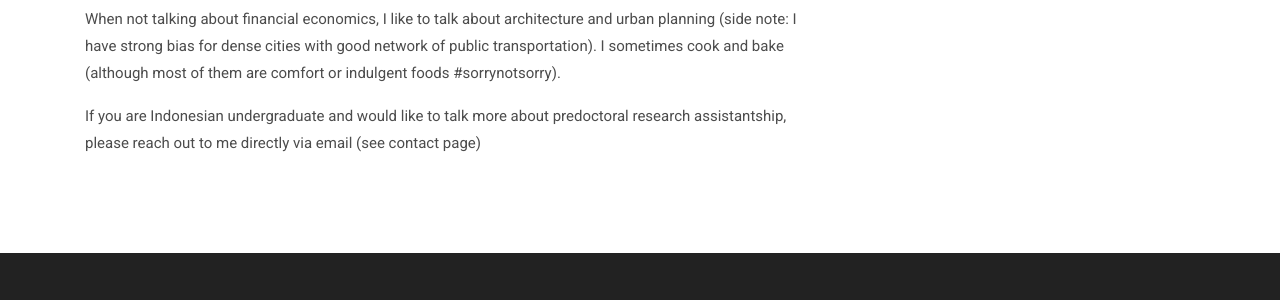
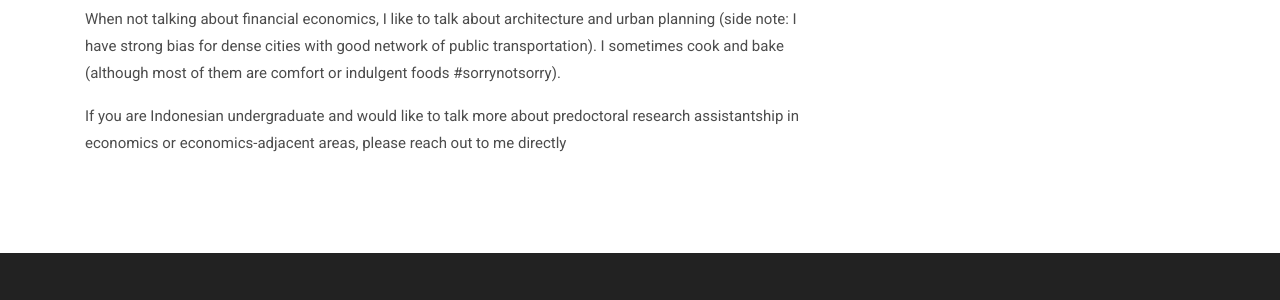
Before and after one commit to alumbanraja/alumbanraja.github.io, a Jekyll site: the page built from _pages/about.md, in a window 1280 px wide and 900 px high, scrolled down 893 px. Shown: the part 153-453 px from the top of the window. Built offline with Jekyll 4.4.1, drawn with Linux system fonts in a browser that asks for light colours.

Commit message:
Update about.md

```diff
--- a/_pages/about.md
+++ b/_pages/about.md
@@ -31,4 +31,4 @@ When not talking about financial economics, I like to talk about architecture an
 I sometimes cook and bake (although most of them are comfort or indulgent foods #sorrynotsorry).
 
 If you are Indonesian undergraduate and would like to talk more about predoctoral research
-assistantship, please reach out to me directly via email (see contact page)
+assistantship in economics or economics-adjacent areas, please reach out to me directly
```
